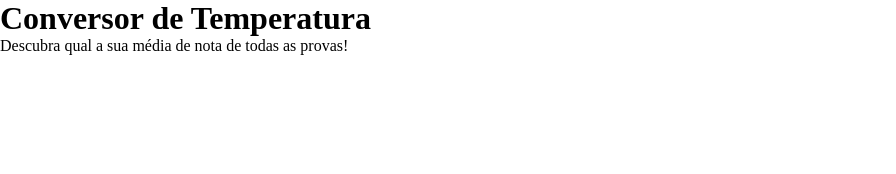
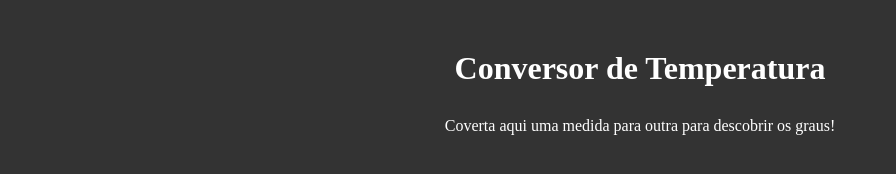
Before and after one commit to Jodecir/conversor-temperatura, a plain HTML site: page index.html in a window 1280 px wide. Shown: the whole page, without its empty margins (0-896 px from the left). Drawn offline with Linux system fonts and the light colour scheme.

Commit message:
CREATE container

```diff
--- a/css/style.css
+++ b/css/style.css
@@ -17,3 +17,27 @@
 html {
   scroll-behavior: smooth;
 }
+
+body {
+  margin: 0;
+  padding: 0;
+  background-color: var(--preto);
+  color: var(--branco);
+  font-family: Principal;
+}
+
+.container {
+  text-align: center;
+  padding: 20px;
+  height: 80vh;
+}
+
+.page-title {
+  color: var(--branco);
+  margin: 30px 0 30px;
+}
+
+.page-subtitle {
+  color: var(--branco);
+  margin-bottom: 15px;
+}
--- a/index.html
+++ b/index.html
@@ -13,7 +13,7 @@
 		<div class="container">
 			<h1 class="page-title">Conversor de Temperatura</h1>
 			<p class="page-subtitle">
-				Descubra qual a sua média de nota de todas as provas!
+				Coverta aqui uma medida para outra para descobrir os graus!
 			</p>
 		</div>
 	</body>
```
